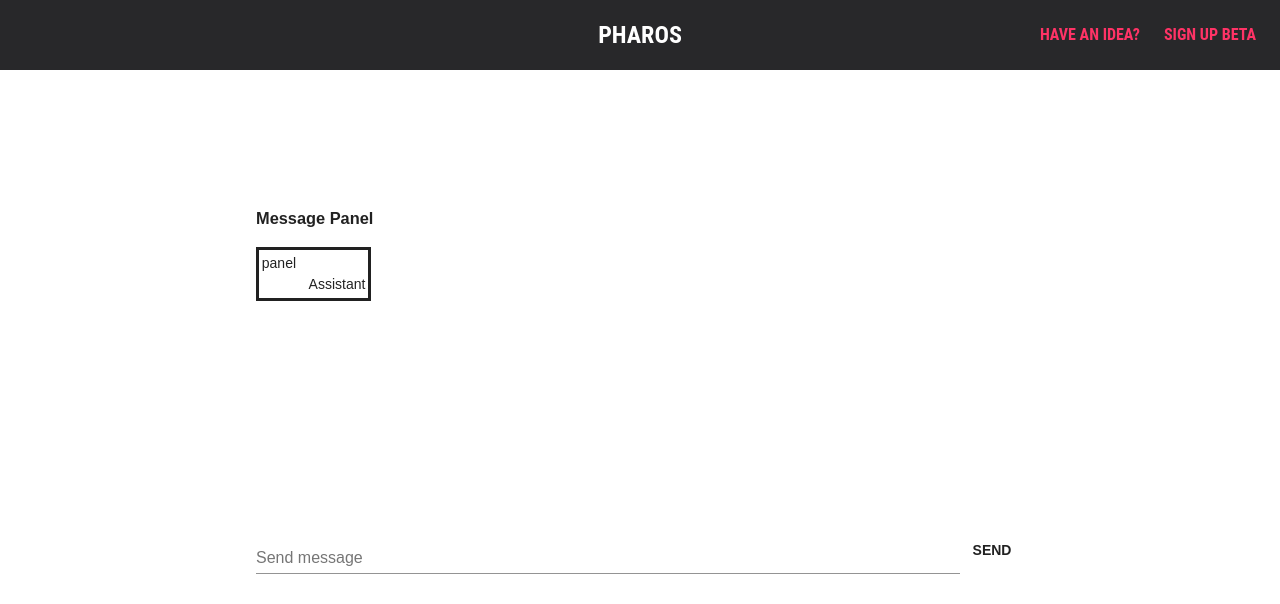
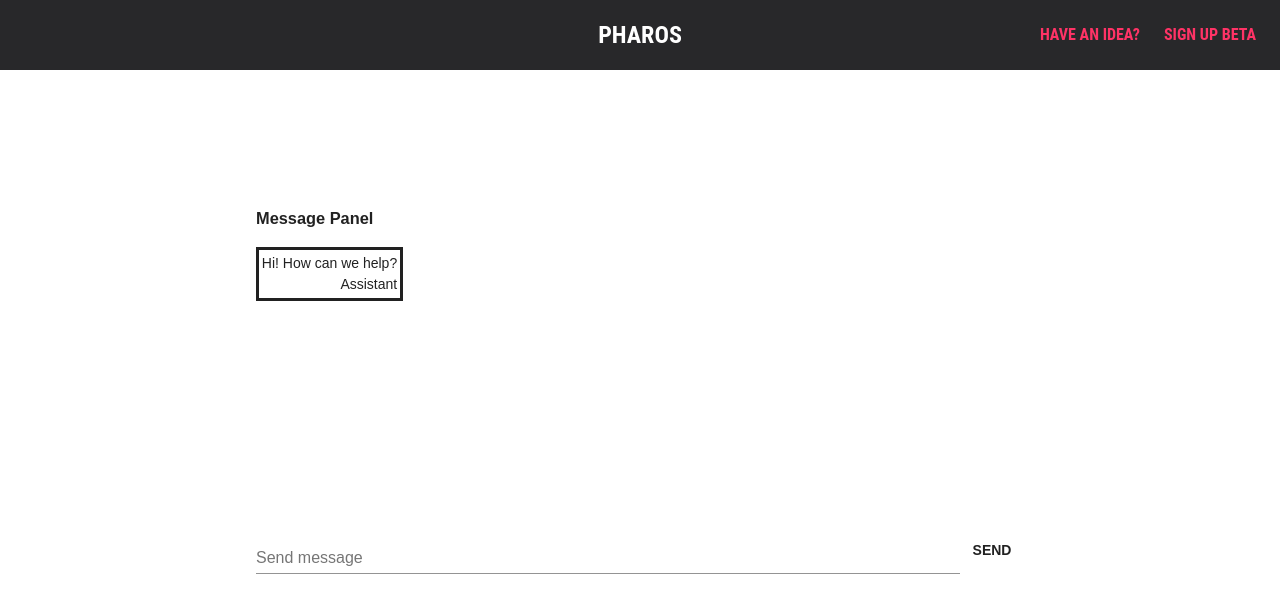
Before and after one commit to aiavci/2020-hackathon-landing-react, a React (Create React App) app: page /chat in a window 1280 px wide. Shown: the top 604 px of the page. Built offline with nearby package versions, Linux system fonts and the light colour scheme.

Commit message:
Revert chat regression

```diff
--- a/src/onepirate/Chat.js
+++ b/src/onepirate/Chat.js
@@ -1,7 +1,7 @@
 import withRoot from "./modules/withRoot";
 // --- Post bootstrap -----
 import React from "react";
-import { Button, TextField, Grid } from "@material-ui/core";
+import { Button, TextField } from "@material-ui/core";
 import AppAppBar from "./modules/views/AppAppBar";
 
 function MessageBox({ author, body }) {
@@ -17,13 +17,7 @@
         border: "solid",
       }}
     >
-      <Grid container>
-        <Grid item xs={3} >
-          panel
-        </Grid>
-        <Grid item xs={9}>
-        </Grid>
-      </Grid>
+      <div>{body}</div>
       <div style={{ textAlign: "end" }}>{author}</div>
     </div>
   );
```
